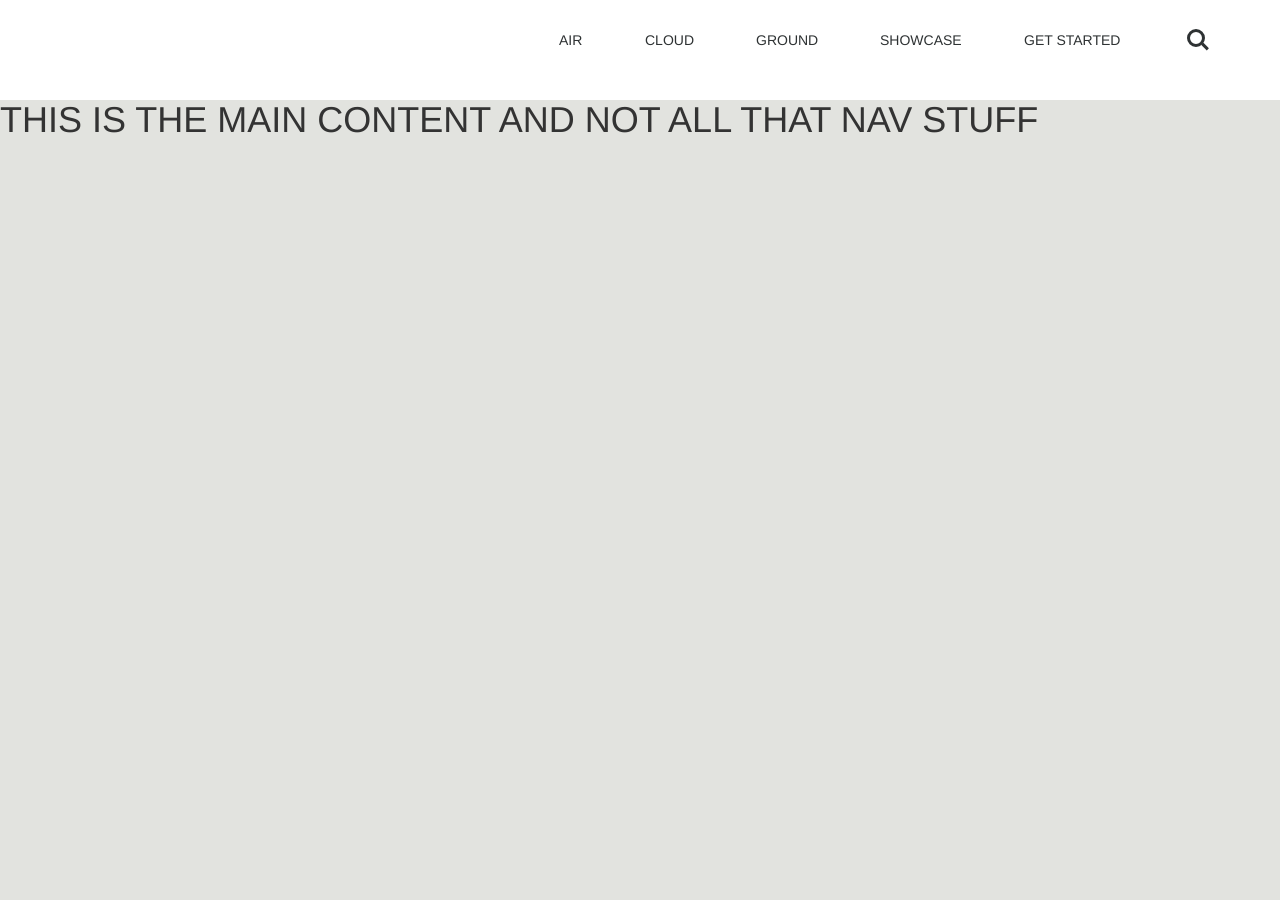
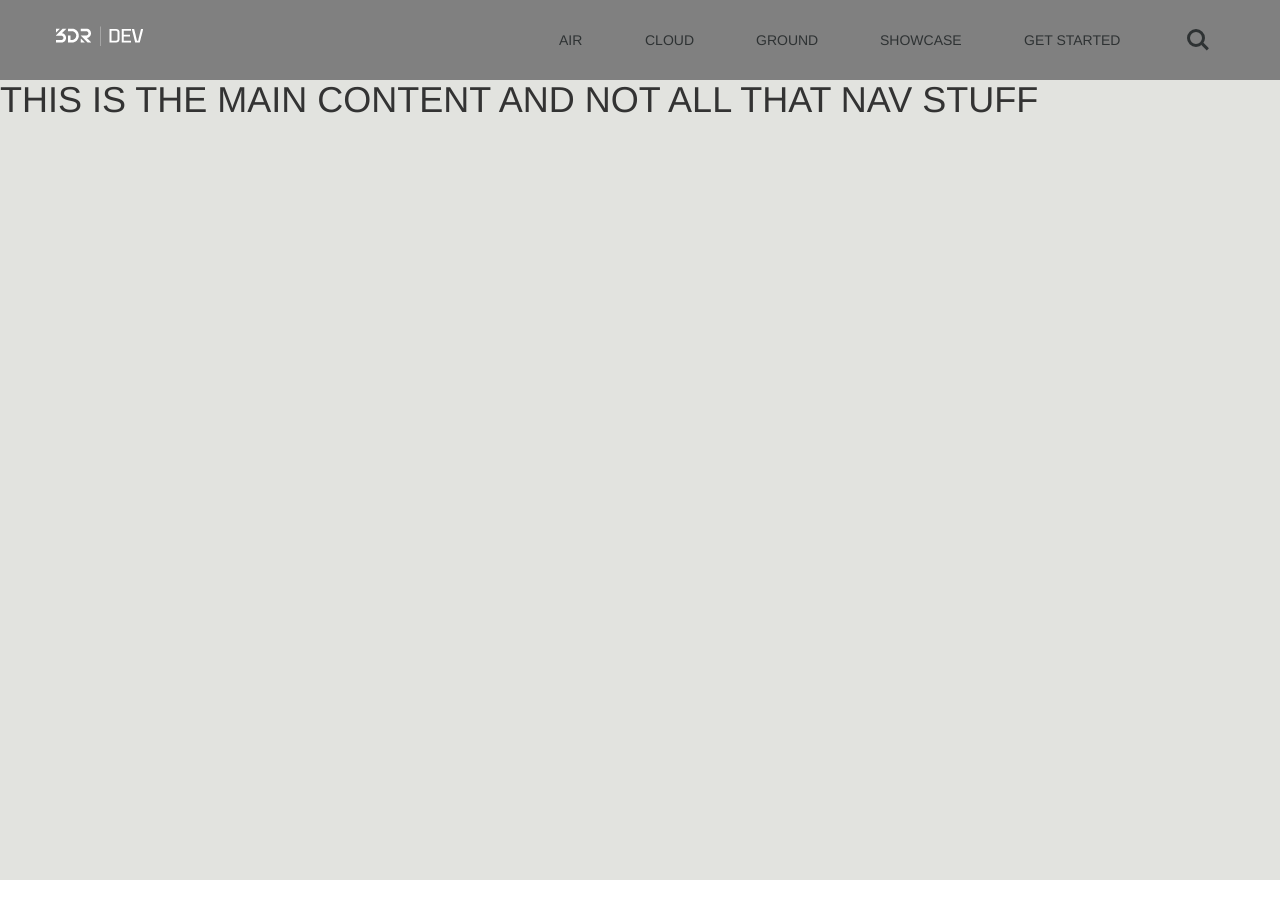
Before and after one commit to kaitlynhova/3dr_dronekit-layout, a plain HTML site: page index.html in a window 1280 px wide. Drawn offline with nearby package versions, Linux system fonts and the light colour scheme.

Commit message:
change nag color and fix for content position bug

```diff
--- a/css/style.css
+++ b/css/style.css
@@ -94,11 +94,13 @@ Main components
   background: #e2e3df;
   min-height: 100vh;
   z-index: 2;
+  position:realtive;
+  top: -20px;
 }
 
 .cd-main-header {
   height: 50px;
-  background: #ffffff;
+  background: gray;
   z-index: 3;
 }
 .nav-is-fixed .cd-main-header {
```
